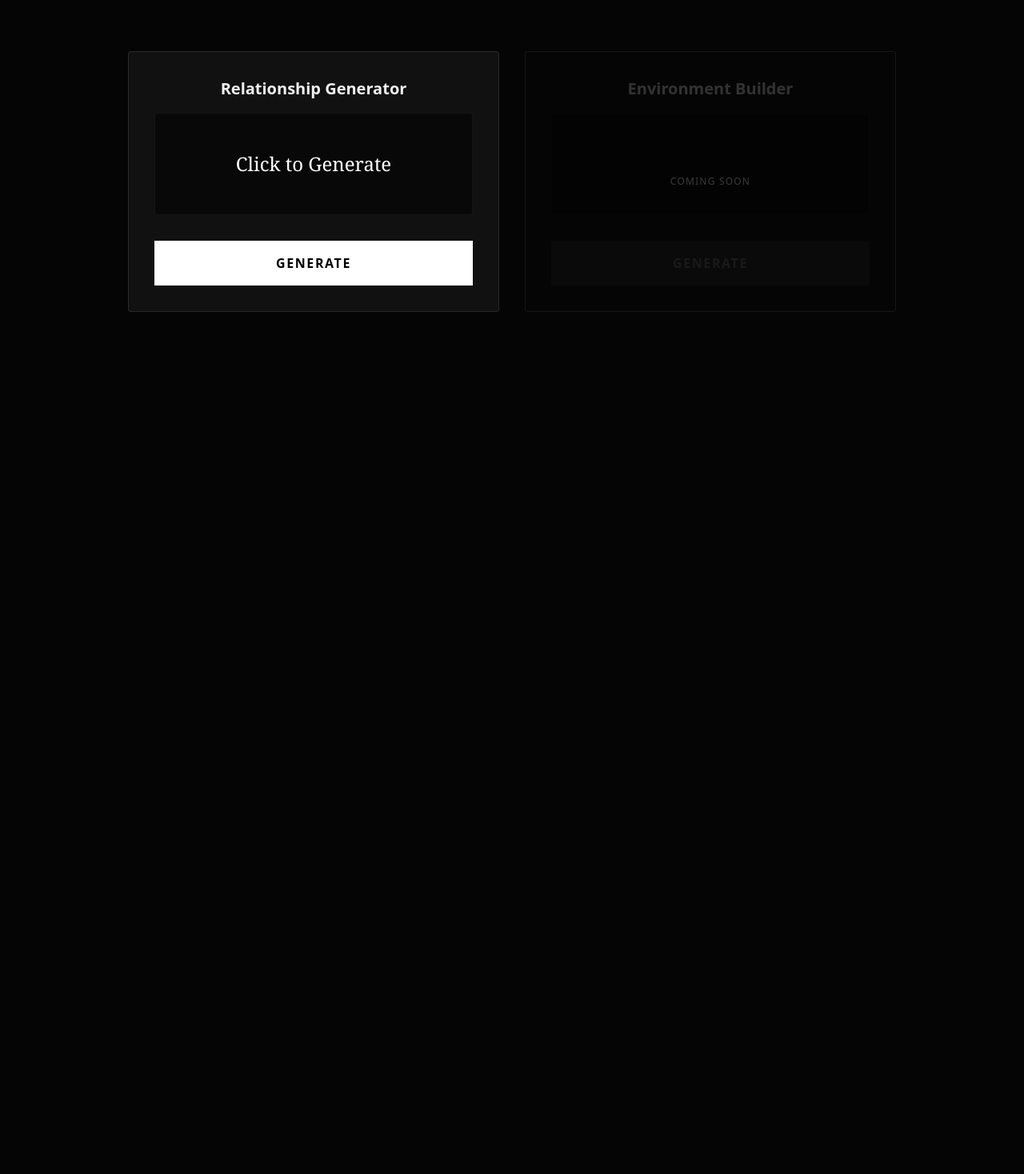
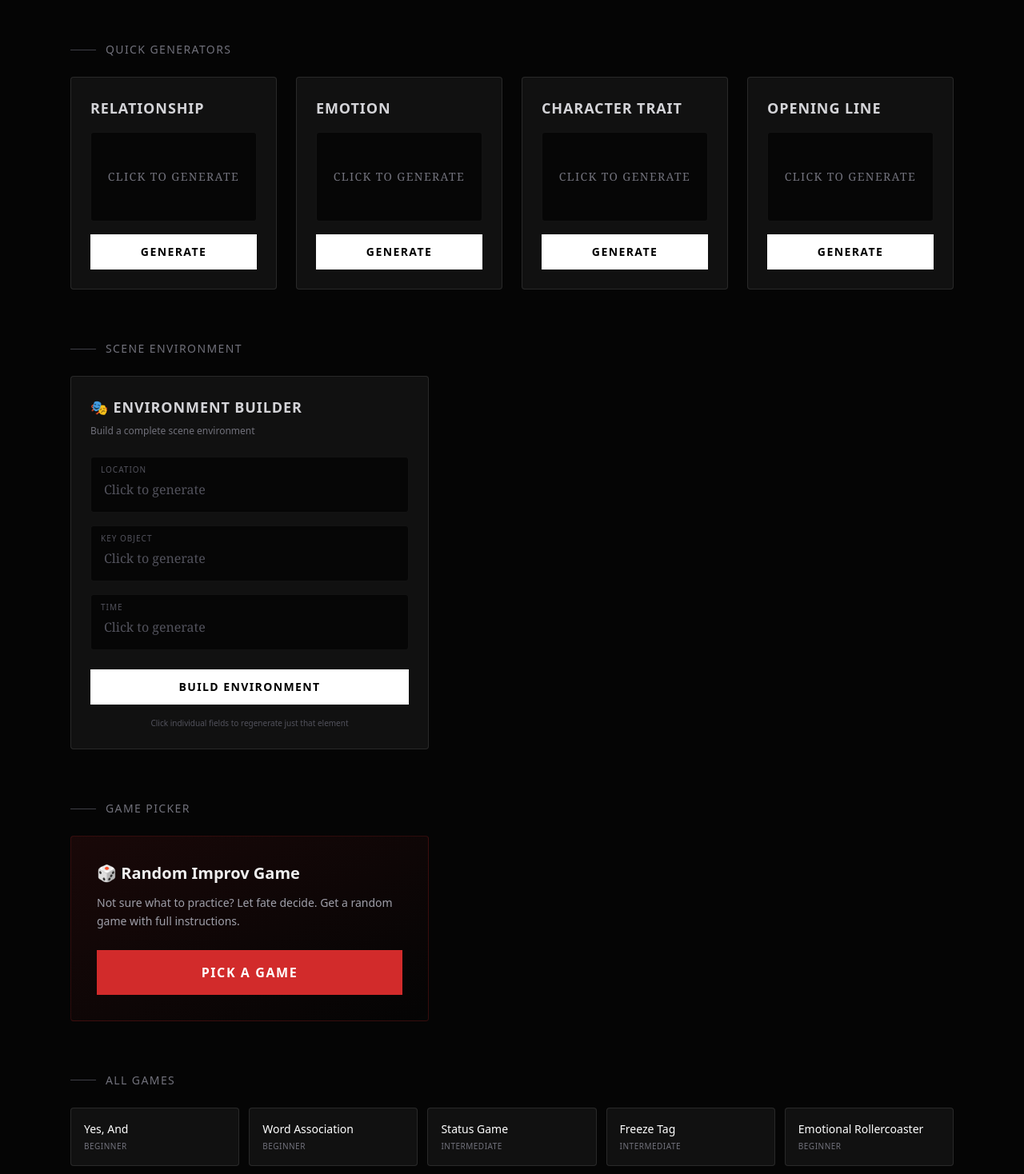
Before and after one commit to Mathe-S/improv, a Next.js app: page /toolbox in a window 1280 px wide. Shown: the part 240-1708 px from the top of the page at 80% size. Before the commit the page ends 800 px from the top, so only its background shows below. Built offline with nearby package versions, Linux system fonts and the light colour scheme.

Commit message:
feat: add environment builder and random improv game picker, and refactor toolbox generators

```diff
--- a/src/app/toolbox/page.tsx
+++ b/src/app/toolbox/page.tsx
@@ -1,59 +1,150 @@
 "use client";
 
-import { useState } from "react";
+import { useState, useCallback } from "react";
+import GeneratorCard from "@/components/toolbox/GeneratorCard";
+import EnvironmentBuilder from "@/components/toolbox/EnvironmentBuilder";
+import GamePickerModal from "@/components/toolbox/GamePickerModal";
+import {
+  allRelationships,
+  allEmotions,
+  allTraits,
+  openingLines,
+  improvGames,
+  getRandomItem,
+  ImprovGame,
+} from "@/data/toolboxData";
 
 export default function ToolboxPage() {
-  const [prompt, setPrompt] = useState<string | null>(null);
+  const [selectedGame, setSelectedGame] = useState<ImprovGame | null>(null);
+  const [isGameModalOpen, setIsGameModalOpen] = useState(false);
 
-  const relationships = [
-    "Estranged Siblings",
-    "Boss and Fired Employee",
-    "Two Spies meeting for the first time",
-    "Ex-Lovers trapped in an elevator",
-    "Teacher and Student 10 years later",
-  ];
-
-  const generatePrompt = () => {
-    const random = relationships[Math.floor(Math.random() * relationships.length)];
-    setPrompt(random);
-  };
+  const pickRandomGame = useCallback(() => {
+    const game = getRandomItem(improvGames);
+    setSelectedGame(game);
+    setIsGameModalOpen(true);
+  }, []);
 
   return (
-    <div className="min-h-screen pt-32 px-8 max-w-5xl mx-auto text-center">
-      <h1 className="text-4xl font-bold mb-12 text-spotlight">The Toolbox</h1>
-      <p className="text-zinc-400 mb-16 max-w-2xl mx-auto">
-        Random generators to spark scenes for solo or group practice.
-      </p>
+    <div className="min-h-screen pt-28 pb-20 px-6 max-w-6xl mx-auto">
+      {/* Header */}
+      <header className="text-center mb-16">
+        <h1 className="text-4xl md:text-5xl font-bold mb-4 text-spotlight">
+          The Toolbox
+        </h1>
+        <p className="text-zinc-400 max-w-2xl mx-auto leading-relaxed">
+          Random generators to spark scenes for solo or group practice.
+          Generate relationships, emotions, environments, and more.
+        </p>
+      </header>
 
-      <div className="grid grid-cols-1 md:grid-cols-2 gap-8">
-        {/* Relationship Generator */}
-        <div className="bg-white/5 border border-white/10 p-8 rounded-sm hover:border-accent-red/50 transition-colors group">
-          <h3 className="text-xl font-bold mb-4">Relationship Generator</h3>
-          <div className="h-32 flex items-center justify-center bg-black/50 border border-white/5 mb-8 rounded-sm">
-            <p className="text-2xl font-serif text-white">
-              {prompt || "Click to Generate"}
+      {/* Section 1: Quick Generators */}
+      <section className="mb-16">
+        <h2 className="text-sm uppercase tracking-widest text-zinc-500 mb-6 flex items-center gap-3">
+          <span className="w-8 h-px bg-zinc-700" />
+          Quick Generators
+        </h2>
+        <div className="grid grid-cols-1 md:grid-cols-2 lg:grid-cols-4 gap-6">
+          <GeneratorCard
+            title="Relationship"
+            items={allRelationships}
+          />
+          <GeneratorCard
+            title="Emotion"
+            items={allEmotions}
+          />
+          <GeneratorCard
+            title="Character Trait"
+            items={allTraits}
+          />
+          <GeneratorCard
+            title="Opening Line"
+            items={openingLines}
+            showHistory={false}
+          />
+        </div>
+      </section>
+
+      {/* Section 2: Environment Builder */}
+      <section className="mb-16">
+        <h2 className="text-sm uppercase tracking-widest text-zinc-500 mb-6 flex items-center gap-3">
+          <span className="w-8 h-px bg-zinc-700" />
+          Scene Environment
+        </h2>
+        <div className="max-w-md">
+          <EnvironmentBuilder />
+        </div>
+      </section>
+
+      {/* Section 3: Improv Game Picker */}
+      <section className="mb-16">
+        <h2 className="text-sm uppercase tracking-widest text-zinc-500 mb-6 flex items-center gap-3">
+          <span className="w-8 h-px bg-zinc-700" />
+          Game Picker
+        </h2>
+        <div className="max-w-md">
+          <div className="bg-gradient-to-br from-accent-red/10 to-transparent border border-accent-red/20 p-8 rounded-sm">
+            <h3 className="text-xl font-bold mb-3">🎲 Random Improv Game</h3>
+            <p className="text-zinc-400 text-sm mb-6 leading-relaxed">
+              Not sure what to practice? Let fate decide. Get a random game
+              with full instructions.
             </p>
+            <button
+              onClick={pickRandomGame}
+              className="w-full py-4 bg-accent-red text-white font-bold uppercase tracking-widest hover:bg-white hover:text-black transition-colors"
+            >
+              Pick a Game
+            </button>
+
+            {/* Show last picked game name */}
+            {selectedGame && !isGameModalOpen && (
+              <p className="mt-4 text-xs text-zinc-500 text-center">
+                Last picked: <span className="text-zinc-400">{selectedGame.name}</span>
+                <button
+                  onClick={() => setIsGameModalOpen(true)}
+                  className="ml-2 text-accent-red hover:underline"
+                >
+                  View
+                </button>
+              </p>
+            )}
           </div>
-          <button
-            onClick={generatePrompt}
-            className="w-full py-4 bg-white text-black font-bold uppercase tracking-widest hover:bg-accent-red hover:text-white transition-colors"
-          >
-            Generate
-          </button>
         </div>
+      </section>
 
-        {/* Placeholder for future tools */}
-        <div className="bg-white/5 border border-white/10 p-8 rounded-sm opacity-50 relative overflow-hidden">
-          <div className="absolute inset-0 flex items-center justify-center bg-black/60 z-10">
-            <span className="text-xs uppercase tracking-widest text-zinc-500">Coming Soon</span>
-          </div>
-          <h3 className="text-xl font-bold mb-4">Environment Builder</h3>
-          <div className="h-32 bg-black/50 border border-white/5 mb-8 rounded-sm" />
-          <button disabled className="w-full py-4 bg-zinc-800 text-zinc-500 font-bold uppercase tracking-widest cursor-not-allowed">
-            Generate
-          </button>
+      {/* All Games Reference */}
+      <section>
+        <h2 className="text-sm uppercase tracking-widest text-zinc-500 mb-6 flex items-center gap-3">
+          <span className="w-8 h-px bg-zinc-700" />
+          All Games
+        </h2>
+        <div className="grid grid-cols-2 md:grid-cols-3 lg:grid-cols-5 gap-3">
+          {improvGames.map((game) => (
+            <button
+              key={game.name}
+              onClick={() => {
+                setSelectedGame(game);
+                setIsGameModalOpen(true);
+              }}
+              className="p-4 bg-white/5 border border-white/10 rounded-sm text-left hover:border-accent-red/30 hover:bg-white/10 transition-all group"
+            >
+              <p className="font-medium text-sm text-white group-hover:text-accent-red transition-colors">
+                {game.name}
+              </p>
+              <p className="text-[10px] text-zinc-500 mt-1 uppercase tracking-wider">
+                {game.difficulty}
+              </p>
+            </button>
+          ))}
         </div>
-      </div>
+      </section>
+
+      {/* Game Modal */}
+      <GamePickerModal
+        game={selectedGame}
+        isOpen={isGameModalOpen}
+        onClose={() => setIsGameModalOpen(false)}
+        onRegenerate={pickRandomGame}
+      />
     </div>
   );
 }
--- /dev/null
+++ b/src/components/toolbox/EnvironmentBuilder.tsx
@@ -0,0 +1,159 @@
+"use client";
+
+import { useState, useCallback } from "react";
+import {
+  allLocations,
+  objects,
+  timeSettings,
+  getRandomItem,
+} from "@/data/toolboxData";
+
+interface EnvironmentState {
+  location: string | null;
+  object: string | null;
+  time: string | null;
+}
+
+export default function EnvironmentBuilder() {
+  const [environment, setEnvironment] = useState<EnvironmentState>({
+    location: null,
+    object: null,
+    time: null,
+  });
+  const [isGenerating, setIsGenerating] = useState(false);
+
+  const generateAll = useCallback(() => {
+    setIsGenerating(true);
+
+    // Staggered generation for effect
+    setTimeout(() => {
+      setEnvironment((prev) => ({
+        ...prev,
+        location: getRandomItem(allLocations),
+      }));
+    }, 100);
+
+    setTimeout(() => {
+      setEnvironment((prev) => ({
+        ...prev,
+        object: getRandomItem(objects),
+      }));
+    }, 300);
+
+    setTimeout(() => {
+      setEnvironment((prev) => ({
+        ...prev,
+        time: getRandomItem(timeSettings.timeOfDay),
+      }));
+      setIsGenerating(false);
+    }, 500);
+  }, []);
+
+  const generateSingle = (type: keyof EnvironmentState) => {
+    if (type === "location") {
+      setEnvironment((prev) => ({
+        ...prev,
+        location: getRandomItem(allLocations),
+      }));
+    } else if (type === "object") {
+      setEnvironment((prev) => ({
+        ...prev,
+        object: getRandomItem(objects),
+      }));
+    } else if (type === "time") {
+      setEnvironment((prev) => ({
+        ...prev,
+        time: getRandomItem(timeSettings.timeOfDay),
+      }));
+    }
+  };
+
+  const isEmpty = !environment.location && !environment.object && !environment.time;
+
+  return (
+    <div className="bg-white/5 border border-white/10 p-6 rounded-sm hover:border-accent-red/30 transition-all duration-300">
+      <h3 className="text-lg font-bold mb-2 uppercase tracking-wider text-zinc-300">
+        🎭 Environment Builder
+      </h3>
+      <p className="text-xs text-zinc-500 mb-6">
+        Build a complete scene environment
+      </p>
+
+      {/* Environment Display */}
+      <div className="space-y-4 mb-6">
+        {/* Location */}
+        <div
+          className="relative p-4 bg-black/60 border border-white/5 rounded-sm cursor-pointer hover:border-zinc-700 transition-colors"
+          onClick={() => generateSingle("location")}
+        >
+          <span className="absolute top-2 left-3 text-[10px] uppercase tracking-widest text-zinc-600">
+            Location
+          </span>
+          <p
+            className={`pt-3 font-serif ${
+              environment.location ? "text-white" : "text-zinc-600"
+            }`}
+          >
+            {environment.location || "Click to generate"}
+          </p>
+        </div>
+
+        {/* Object */}
+        <div
+          className="relative p-4 bg-black/60 border border-white/5 rounded-sm cursor-pointer hover:border-zinc-700 transition-colors"
+          onClick={() => generateSingle("object")}
+        >
+          <span className="absolute top-2 left-3 text-[10px] uppercase tracking-widest text-zinc-600">
+            Key Object
+          </span>
+          <p
+            className={`pt-3 font-serif ${
+              environment.object ? "text-white" : "text-zinc-600"
+            }`}
+          >
+            {environment.object || "Click to generate"}
+          </p>
+        </div>
+
+        {/* Time */}
+        <div
+          className="relative p-4 bg-black/60 border border-white/5 rounded-sm cursor-pointer hover:border-zinc-700 transition-colors"
+          onClick={() => generateSingle("time")}
+        >
+          <span className="absolute top-2 left-3 text-[10px] uppercase tracking-widest text-zinc-600">
+            Time
+          </span>
+          <p
+            className={`pt-3 font-serif ${
+              environment.time ? "text-white" : "text-zinc-600"
+            }`}
+          >
+            {environment.time || "Click to generate"}
+          </p>
+        </div>
+      </div>
+
+      {/* Generate All Button */}
+      <button
+        onClick={generateAll}
+        disabled={isGenerating}
+        className={`
+          w-full py-3 font-bold uppercase tracking-widest text-sm
+          transition-all duration-300
+          ${
+            isGenerating
+              ? "bg-accent-red/50 text-white cursor-wait"
+              : "bg-white text-black hover:bg-accent-red hover:text-white"
+          }
+        `}
+      >
+        {isGenerating ? "Building..." : isEmpty ? "Build Environment" : "Rebuild All"}
+      </button>
+
+      {/* Tip */}
+      <p className="mt-4 text-[10px] text-zinc-600 text-center">
+        Click individual fields to regenerate just that element
+      </p>
+    </div>
+  );
+}
```
